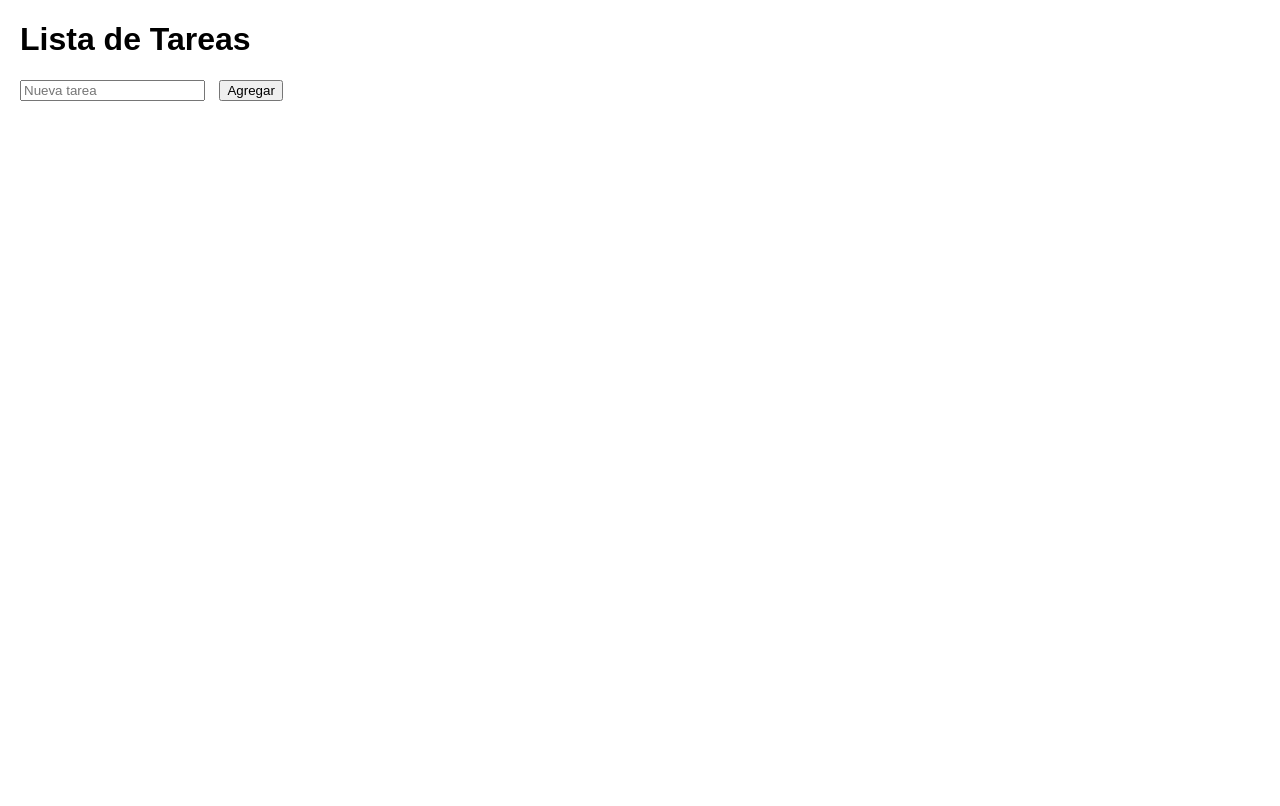
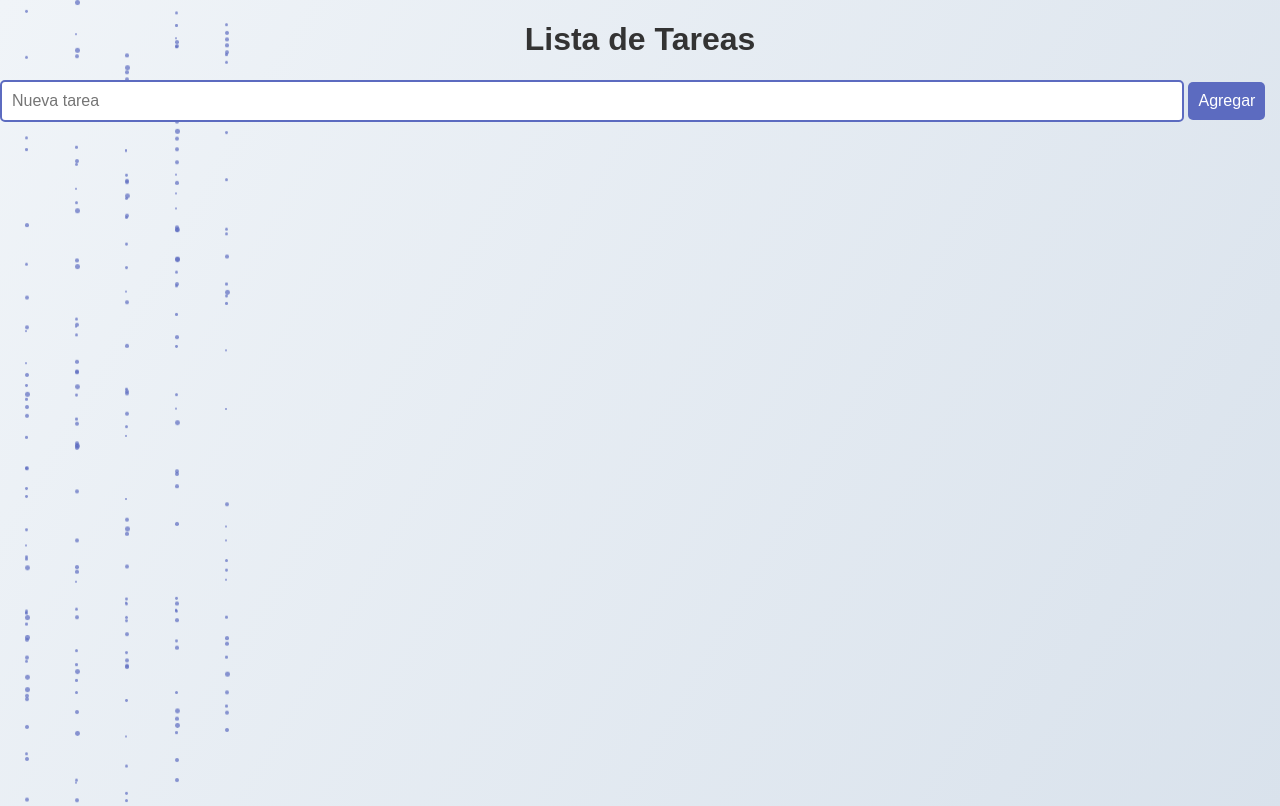
Before and after one commit to L21660166/ToDoList, a plain HTML site: page index.html in a window 1280 px wide. Shown: the top 806 px of the page. Drawn offline with Linux system fonts and the light colour scheme.

Commit message:
Update index.html

```diff
--- a/index.html
+++ b/index.html
@@ -1,5 +1,5 @@
 <!DOCTYPE html>
-<html lang="en">
+<html lang="es">
 <head>
     <meta charset="UTF-8">
     <meta name="viewport" content="width=device-width, initial-scale=1.0">
@@ -7,10 +7,63 @@
     <style>
         body {
             font-family: Arial, sans-serif;
-            margin: 20px;
+            margin: 0;
+            height: 100vh;
+            overflow: hidden;
+            background: linear-gradient(120deg, #f0f4f8, #d9e2ec);
+            position: relative;
+        }
+        .particles {
+            position: absolute;
+            top: 0;
+            width: 100%;
+            height: 100%;
+            pointer-events: none; /* Permite hacer clic en los elementos por encima */
+        }
+        .particle {
+            position: absolute;
+            border-radius: 50%;
+            opacity: 0.7;
+            background-color: #5c6bc0; /* Color único para las partículas */
+            animation: fall 5s linear infinite;
+            will-change: transform;
+        }
+        @keyframes fall {
+            0% {
+                transform: translateY(-100vh);
+            }
+            100% {
+                transform: translateY(100vh);
+            }
         }
         #nueva-tarea {
+            padding: 10px;
+            font-size: 1em;
+            border: 2px solid #5c6bc0;
+            border-radius: 5px;
+            width: calc(100% - 120px);
             margin-bottom: 10px;
+            position: relative; /* Asegura que el input esté por encima de las partículas */
+            z-index: 1; /* Eleva el z-index para que esté en la parte superior */
+        }
+        #nueva-tarea:focus {
+            border-color: #3f51b5;
+            outline: none;
+        }
+        button {
+            padding: 10px;
+            font-size: 1em;
+            border: none;
+            border-radius: 5px;
+            background-color: #5c6bc0;
+            color: white;
+            cursor: pointer;
+            transition: background-color 0.3s;
+            position: relative; /* Asegura que el botón esté por encima de las partículas */
+            z-index: 1; /* Eleva el z-index para que esté en la parte superior */
+        }
+        button:hover {
+            background-color: #3f51b5;
         }
         ul {
             list-style-type: none;
@@ -19,13 +72,27 @@
         li {
             display: flex;
             align-items: center;
-            margin-bottom: 5px;
+            margin-bottom: 10px;
+            padding: 10px;
+            background-color: #ffffff;
+            border-radius: 5px;
+            box-shadow: 0 2px 5px rgba(0, 0, 0, 0.1);
+            transition: transform 0.2s;
+            position: relative; /* Asegura que la tarea esté por encima de las partículas */
+            z-index: 1; /* Eleva el z-index para que esté en la parte superior */
         }
         li.completada {
             text-decoration: line-through;
+            background-color: #e0f7fa;
         }
-        button {
-            margin-left: 10px;
+        li:hover {
+            transform: scale(1.02);
+        }
+        h1 {
+            text-align: center;
+            color: #333;
+            position: relative; /* Asegura que el título esté por encima de las partículas */
+            z-index: 1; /* Eleva el z-index para que esté en la parte superior */
         }
     </style>
 </head>
@@ -35,7 +102,35 @@
     <button id="agregar-tarea">Agregar</button>
     <ul id="lista-tareas"></ul>
 
+    <div class="particles" id="particles-container"></div>
+
     <script>
+        // Función para generar partículas
+        function crearParticulas() {
+            const container = document.getElementById('particles-container');
+            const cantidad = 100; // Total de partículas
+            const columnas = 5; // Número de columnas
+            const columnaAncho = 50; // Ancho de cada columna en píxeles
+
+            for (let i = 0; i < cantidad; i++) {
+                const particle = document.createElement('div');
+                particle.className = 'particle';
+                const size = Math.random() * 3 + 2; // Tamaño aleatorio entre 2 y 5 px
+                particle.style.width = `${size}px`;
+                particle.style.height = `${size}px`;
+
+                // Calcula la posición de la columna
+                const columna = Math.floor(Math.random() * columnas);
+                particle.style.left = `${columna * columnaAncho + columnaAncho / 2}px`; // Posición horizontal
+                particle.style.animationDuration = `${Math.random() * 3 + 3}s`; // Duración de animación aleatoria
+                particle.style.top = `${Math.random() * 100}vh`; // Posición vertical aleatoria
+                container.appendChild(particle);
+            }
+        }
+
+        // Llamar a la función para crear partículas infinitas
+        setInterval(crearParticulas, 1000); // Crear nuevas partículas cada segundo
+
         let tareas = [];
 
         function agregarTarea() {
```
